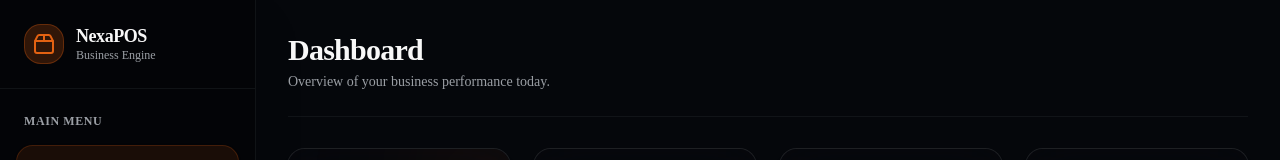
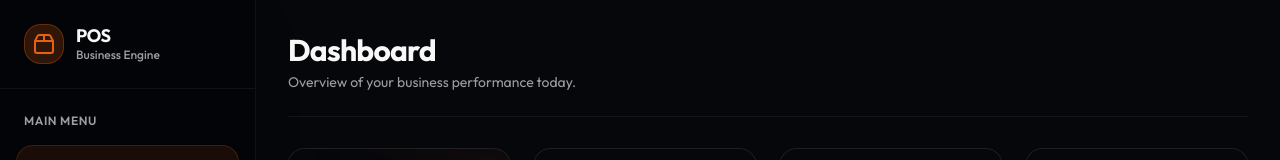
Before and after one commit to sirrryasir/pos, a Next.js app: page / in a window 1280 px wide. Shown: the top 160 px of the page. Built offline with nearby package versions, Linux system fonts and the light colour scheme; no server answers; the database is empty.

Commit message:
Update font to Outfit and change NexaPOS to POS

```diff
--- a/app/globals.css
+++ b/app/globals.css
@@ -7,9 +7,9 @@
 @theme inline {
   --color-background: var(--background);
   --color-foreground: var(--foreground);
-  --font-sans: var(--font-sans);
+  --font-sans: var(--font-outfit);
   --font-mono: var(--font-geist-mono);
-  --font-heading: var(--font-sans);
+  --font-heading: var(--font-outfit);
   --color-sidebar-ring: var(--sidebar-ring);
   --color-sidebar-border: var(--sidebar-border);
   --color-sidebar-accent-foreground: var(--sidebar-accent-foreground);
--- a/app/layout.tsx
+++ b/app/layout.tsx
@@ -1,9 +1,9 @@
 import type { Metadata } from "next";
-import { Geist, Geist_Mono } from "next/font/google";
+import { Outfit, Geist_Mono } from "next/font/google";
 import "./globals.css";
 import { Toaster } from "@/components/ui/sonner";
-const geistSans = Geist({
-  variable: "--font-geist-sans",
+const outfit = Outfit({
+  variable: "--font-outfit",
   subsets: ["latin"],
 });
 
@@ -13,15 +13,15 @@ const geistMono = Geist_Mono({
 });
 
 export const metadata: Metadata = {
-  title: "Create Next App",
-  description: "Generated by create next app",
+  title: "POS",
+  description: "Point of Sale System",
 };
 
 export default function RootLayout({ children }: { children: React.ReactNode }) {
   return (
     <html
       lang="en"
-      className={`${geistSans.variable} ${geistMono.variable} h-full antialiased dark`}
+      className={`${outfit.variable} ${geistMono.variable} h-full antialiased dark`}
     >
       <body className="min-h-full flex flex-col bg-background text-foreground">
         {children}
--- a/app/login/page.tsx
+++ b/app/login/page.tsx
@@ -109,7 +109,7 @@ export default function LoginPage() {
                 </div>
 
                 <div className="mt-8 text-center text-xs text-muted-foreground">
-                    &copy; {new Date().getFullYear()} NexaPOS Engine. All rights reserved.
+                    &copy; {new Date().getFullYear()} POS. All rights reserved.
                 </div>
             </div>
         </div>
--- a/components/sidebar.tsx
+++ b/components/sidebar.tsx
@@ -32,7 +32,7 @@ export function Sidebar() {
                     <Package2 className="h-6 w-6 text-primary" />
                 </div>
                 <div>
-                    <h1 className="text-lg font-bold text-foreground leading-tight tracking-tight">NexaPOS</h1>
+                    <h1 className="text-lg font-bold text-foreground leading-tight tracking-tight">POS</h1>
                     <p className="text-xs text-muted-foreground font-medium">Business Engine</p>
                 </div>
             </div>
```
